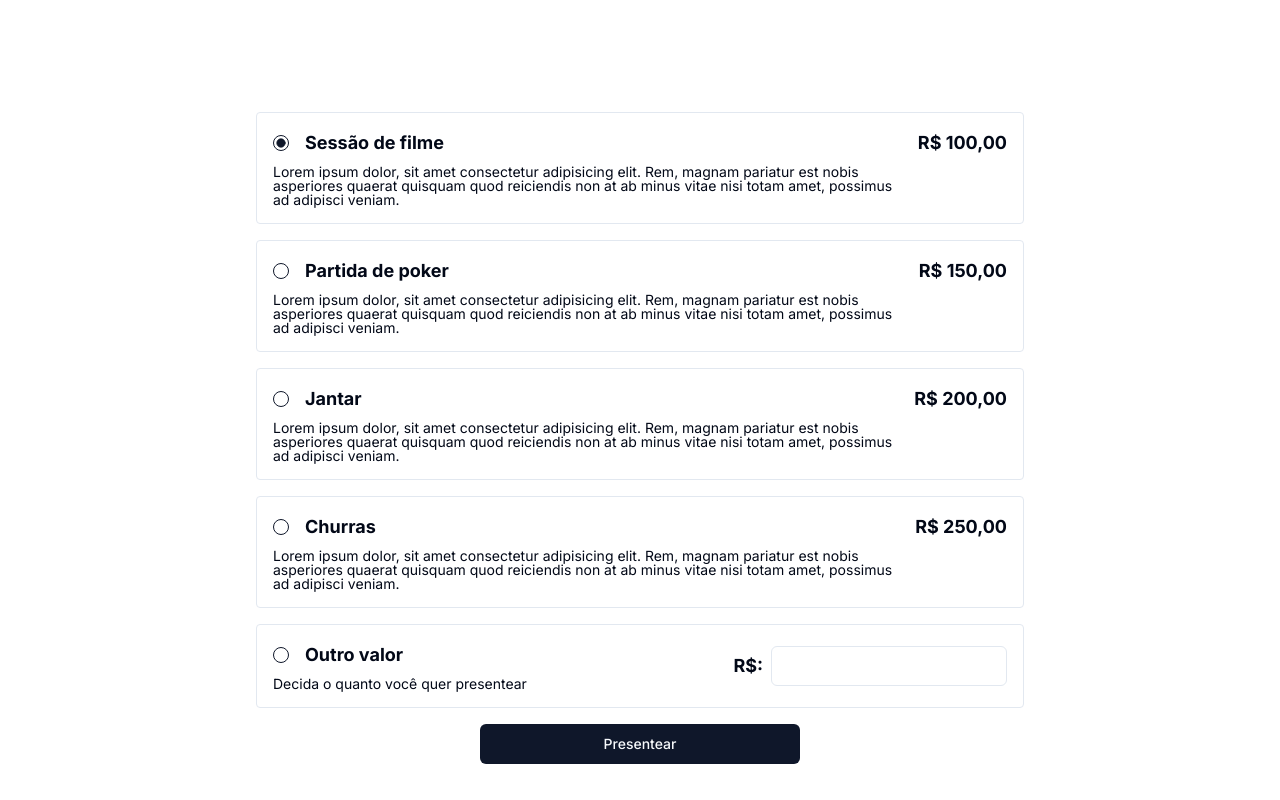
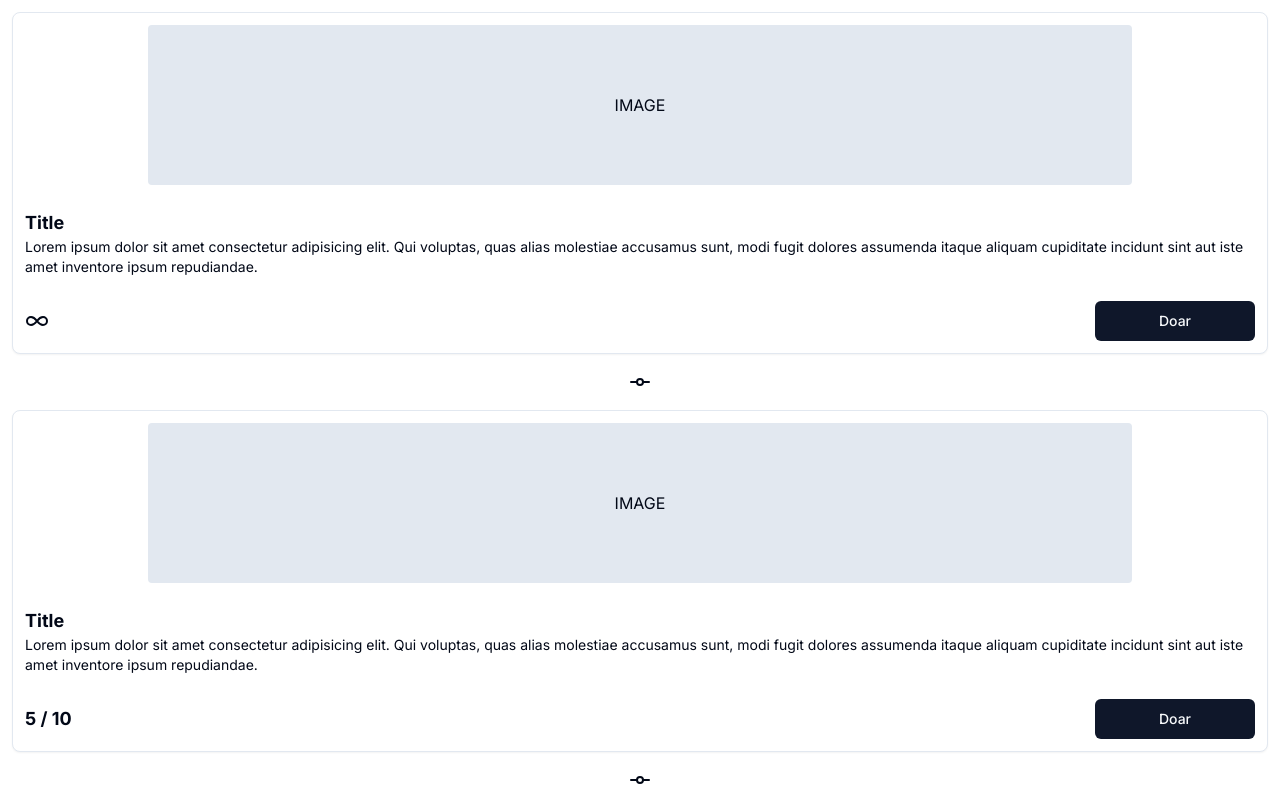
Before and after one commit to rochasamuel/marryme, a Next.js app: page /gifts in a window 1280 px wide. Shown: the top 800 px of the page. Built offline with nearby package versions, Linux system fonts and the light colour scheme.

Commit message:
feat: new gifts page

```diff
--- a/app/gifts/page.tsx
+++ b/app/gifts/page.tsx
@@ -6,102 +6,85 @@ import { Label } from "@/components/ui/label";
 import { RadioGroup, RadioGroupItem } from "@/components/ui/radio-group";
 import { Input } from "@/components/ui/input";
 import { Button } from "@/components/ui/button";
+import { GitCommitHorizontal, InfinityIcon, MoreVertical } from "lucide-react";
+import {
+  Card,
+  CardContent,
+  CardFooter,
+  CardHeader,
+} from "@/components/ui/card";
 
 const FoundsPage: FunctionComponent = () => {
   return (
-    <div className="mx-auto flex flex-col items-center justify-center mt-28 max-w-screen-md">
-      <RadioGroup defaultValue="option-one" className="space-y-2">
-        <Label htmlFor="option-one" className=" w-full rounded-sm border p-4">
-          <div className="flex w-full justify-between gap-2 ">
-            <div className="flex flex-col">
-              <div className="flex items-center gap-4">
-                <RadioGroupItem value="option-one" id="option-one" />
-                <div className="text-lg font-bold">Sessão de filme</div>
-              </div>
-              <p className="mt-2 font-normal">
-                Lorem ipsum dolor, sit amet consectetur adipisicing elit. Rem,
-                magnam pariatur est nobis asperiores quaerat quisquam quod
-                reiciendis non at ab minus vitae nisi totam amet, possimus ad
-                adipisci veniam.
-              </p>
-            </div>
-            <div className="min-w-max text-lg font-bold">R$ 100,00</div>
+    <div className="flex w-full flex-col gap-4 p-3">
+      <Card>
+        <CardHeader className="p-3">
+          <div className="mx-auto flex h-40 w-[80%] items-center justify-center rounded-sm bg-slate-200">
+            IMAGE
           </div>
-        </Label>
+        </CardHeader>
+        <CardContent className="p-3">
+          <div className="text-lg font-bold">Title</div>
+          <div className="text-sm">
+            Lorem ipsum dolor sit amet consectetur adipisicing elit. Qui
+            voluptas, quas alias molestiae accusamus sunt, modi fugit dolores
+            assumenda itaque aliquam cupiditate incidunt sint aut iste amet
+            inventore ipsum repudiandae.
+          </div>
+        </CardContent>
+        <CardFooter className="flex items-center justify-between p-3">
+          <div>
+            <InfinityIcon />
+          </div>
+          <Button className="w-40">Doar</Button>
+        </CardFooter>
+      </Card>
 
-        <Label htmlFor="option-two" className=" w-full rounded-sm border p-4">
-          <div className="flex w-full justify-between gap-2 ">
-            <div className="flex flex-col">
-              <div className="flex items-center gap-4">
-                <RadioGroupItem value="option-two" id="option-two" />
-                <div className="text-lg font-bold">Partida de poker</div>
-              </div>
-              <p className="mt-2 font-normal">
-                Lorem ipsum dolor, sit amet consectetur adipisicing elit. Rem,
-                magnam pariatur est nobis asperiores quaerat quisquam quod
-                reiciendis non at ab minus vitae nisi totam amet, possimus ad
-                adipisci veniam.
-              </p>
-            </div>
-            <div className="min-w-max text-lg font-bold">R$ 150,00</div>
+      <GitCommitHorizontal className="mx-auto" />
+
+      <Card>
+        <CardHeader className="p-3">
+          <div className="mx-auto flex h-40 w-[80%] items-center justify-center rounded-sm bg-slate-200">
+            IMAGE
           </div>
-        </Label>
+        </CardHeader>
+        <CardContent className="p-3">
+          <div className="text-lg font-bold">Title</div>
+          <div className="text-sm">
+            Lorem ipsum dolor sit amet consectetur adipisicing elit. Qui
+            voluptas, quas alias molestiae accusamus sunt, modi fugit dolores
+            assumenda itaque aliquam cupiditate incidunt sint aut iste amet
+            inventore ipsum repudiandae.
+          </div>
+        </CardContent>
+        <CardFooter className="flex items-center justify-between p-3">
+          <div className="text-lg font-bold">5 / 10</div>
+          <Button className="w-40">Doar</Button>
+        </CardFooter>
+      </Card>
 
-        <Label htmlFor="option-three" className=" w-full rounded-sm border p-4">
-          <div className="flex w-full justify-between gap-2 ">
-            <div className="flex flex-col">
-              <div className="flex items-center gap-4">
-                <RadioGroupItem value="option-three" id="option-three" />
-                <div className="text-lg font-bold">Jantar</div>
-              </div>
-              <p className="mt-2 font-normal">
-                Lorem ipsum dolor, sit amet consectetur adipisicing elit. Rem,
-                magnam pariatur est nobis asperiores quaerat quisquam quod
-                reiciendis non at ab minus vitae nisi totam amet, possimus ad
-                adipisci veniam.
-              </p>
-            </div>
-            <div className="min-w-max text-lg font-bold">R$ 200,00</div>
+      <GitCommitHorizontal className="mx-auto" />
+
+      <Card>
+        <CardHeader className="p-3">
+          <div className="mx-auto flex h-40 w-[80%] items-center justify-center rounded-sm bg-slate-200">
+            IMAGE
           </div>
-        </Label>
-
-        <Label htmlFor="option-four" className=" w-full rounded-sm border p-4">
-          <div className="flex w-full justify-between gap-2 ">
-            <div className="flex flex-col">
-              <div className="flex items-center gap-4">
-                <RadioGroupItem value="option-four" id="option-four" />
-                <div className="text-lg font-bold">Churras</div>
-              </div>
-              <p className="mt-2 font-normal">
-                Lorem ipsum dolor, sit amet consectetur adipisicing elit. Rem,
-                magnam pariatur est nobis asperiores quaerat quisquam quod
-                reiciendis non at ab minus vitae nisi totam amet, possimus ad
-                adipisci veniam.
-              </p>
-            </div>
-            <div className="min-w-max text-lg font-bold">R$ 250,00</div>
+        </CardHeader>
+        <CardContent className="p-3">
+          <div className="text-lg font-bold">Title</div>
+          <div className="text-sm">
+            Lorem ipsum dolor sit amet consectetur adipisicing elit. Qui
+            voluptas, quas alias molestiae accusamus sunt, modi fugit dolores
+            assumenda itaque aliquam cupiditate incidunt sint aut iste amet
+            inventore ipsum repudiandae.
           </div>
-        </Label>
-
-        <Label htmlFor="option-five" className=" w-full rounded-sm border p-4">
-          <div className="flex w-full justify-between gap-2 ">
-            <div className="flex flex-col">
-              <div className="flex items-center gap-4">
-                <RadioGroupItem value="option-five" id="option-five" />
-                <div className="text-lg font-bold">Outro valor</div>
-              </div>
-              <p className="mt-2 font-normal">
-                Decida o quanto você quer presentear
-              </p>
-            </div>
-            <div className="min-w-max flex items-center gap-2 text-lg font-bold">
-              R$:<Input />
-            </div>
-          </div>
-        </Label>
-      </RadioGroup>
-
-      <Button className="w-80 mx-auto mt-4">Presentear</Button>
+        </CardContent>
+        <CardFooter className="flex items-center justify-between p-3">
+          <div className="text-lg font-bold">2 / 5</div>
+          <Button className="w-40">Doar</Button>
+        </CardFooter>
+      </Card>
     </div>
   );
 };
--- a/app/page.tsx
+++ b/app/page.tsx
@@ -1,6 +1,8 @@
 import Header from "@/components/header/header";
 import MainInfo from "@/components/main-info";
+import { Button } from "@/components/ui/button";
 import dynamic from "next/dynamic";
+import Link from "next/link";
 const Progress = dynamic(() => import("../components/progress"), {
   ssr: false,
 });
@@ -12,6 +14,7 @@ export default function Home() {
       {/* <div className="p-4">
         <Progress />
       </div> */}
+      <Button className="w-32 fixed bottom-2 right-2"><Link href={'/gifts'}>Doar</Link></Button>
     </div>
   );
 }
```
